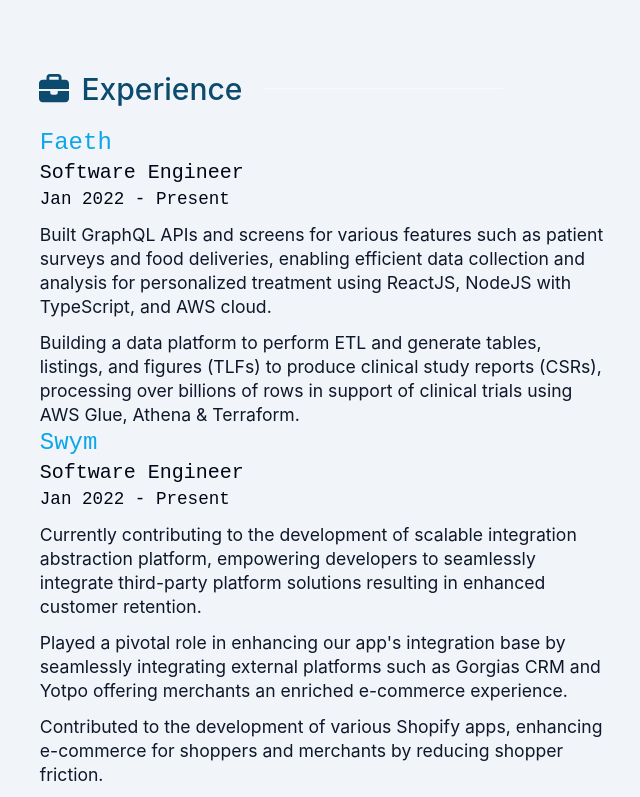
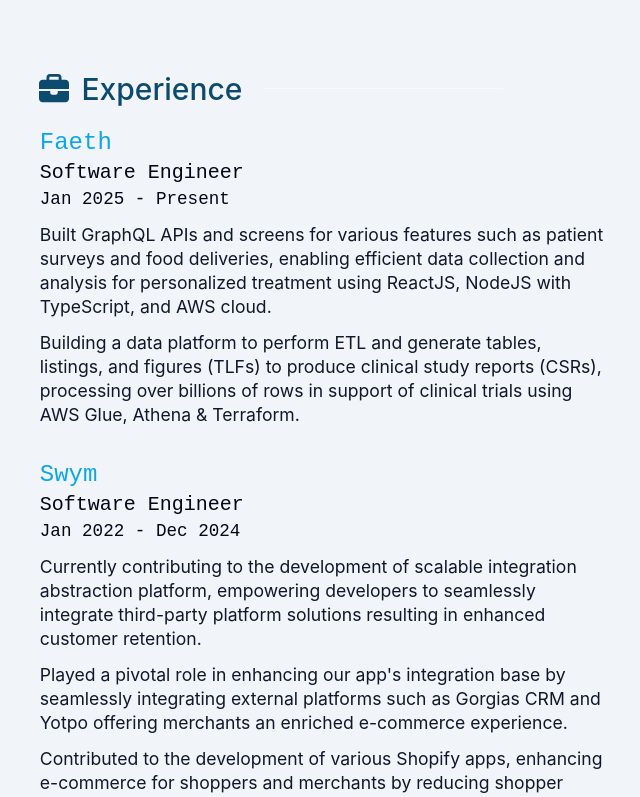
Before and after one commit to gogouravr/dot-portfolio, a React (Create React App) app: page / in a window 1280 px wide. Shown: the part 1560-2357 px from the top of the page, without its empty margins (458-1098 px from the left). Built offline with nearby package versions, Linux system fonts and the light colour scheme.

Commit message:
Update experience dates for Faeth and Swym in profile.json and adjust layout in Experience.jsx

```diff
--- a/src/profile.json
+++ b/src/profile.json
@@ -43,7 +43,7 @@
             "name": "Faeth",
             "url": "https://www.faeththerapeutics.com/",
             "role": "Software Engineer",
-            "start": "Jan 2022",
+            "start": "Jan 2025",
             "end": "Present",
             "paras": [
                 "Built GraphQL APIs and screens for various features such as patient surveys and food deliveries, enabling efficient data collection and analysis for personalized treatment using ReactJS, NodeJS with TypeScript, and AWS cloud.",
@@ -55,7 +55,7 @@
             "url": "https://www.swym.it/",
             "role": "Software Engineer",
             "start": "Jan 2022",
-            "end": "Present",
+            "end": "Dec 2024",
             "paras": [
                 "Currently contributing to the development of scalable integration abstraction platform, empowering developers to seamlessly integrate third-party platform solutions resulting in enhanced customer retention.",
                 "Played a pivotal role in enhancing our app's integration base by seamlessly integrating external platforms such as Gorgias CRM and Yotpo offering merchants an enriched e-commerce experience.",
--- a/src/screens/Experience.jsx
+++ b/src/screens/Experience.jsx
@@ -15,7 +15,7 @@ export default function Experience() {
 
             {/* <section className='flex flex-col lg:flex-row md:gap-8 lg:gap-12 justify-center items-center lg:items-start mt-8 a sm:mt-10 mx-auto w-11/12 sm:w-10/12 md:w-9/12 lg:w-11/12'> */}
 
-            <section className='font-sans font-[240] lg:w-2/3 dark:opacity-80 mt-5 text-base lg:text-[1.1rem] tracking-normal'>
+            <section className='font-sans font-[240] flex flex-col gap-8 lg:w-2/3 dark:opacity-80 mt-5 text-base lg:text-[1.1rem] tracking-normal'>
                 {profile['experience'].map(organisation =>
                     <div>
                         <h3 className='text-xl md:text-2xl font-normal text-sky-500'><a href={organisation.url} target='_blank' rel='noreferrer'>{organisation['name']}</a></h3>
```
